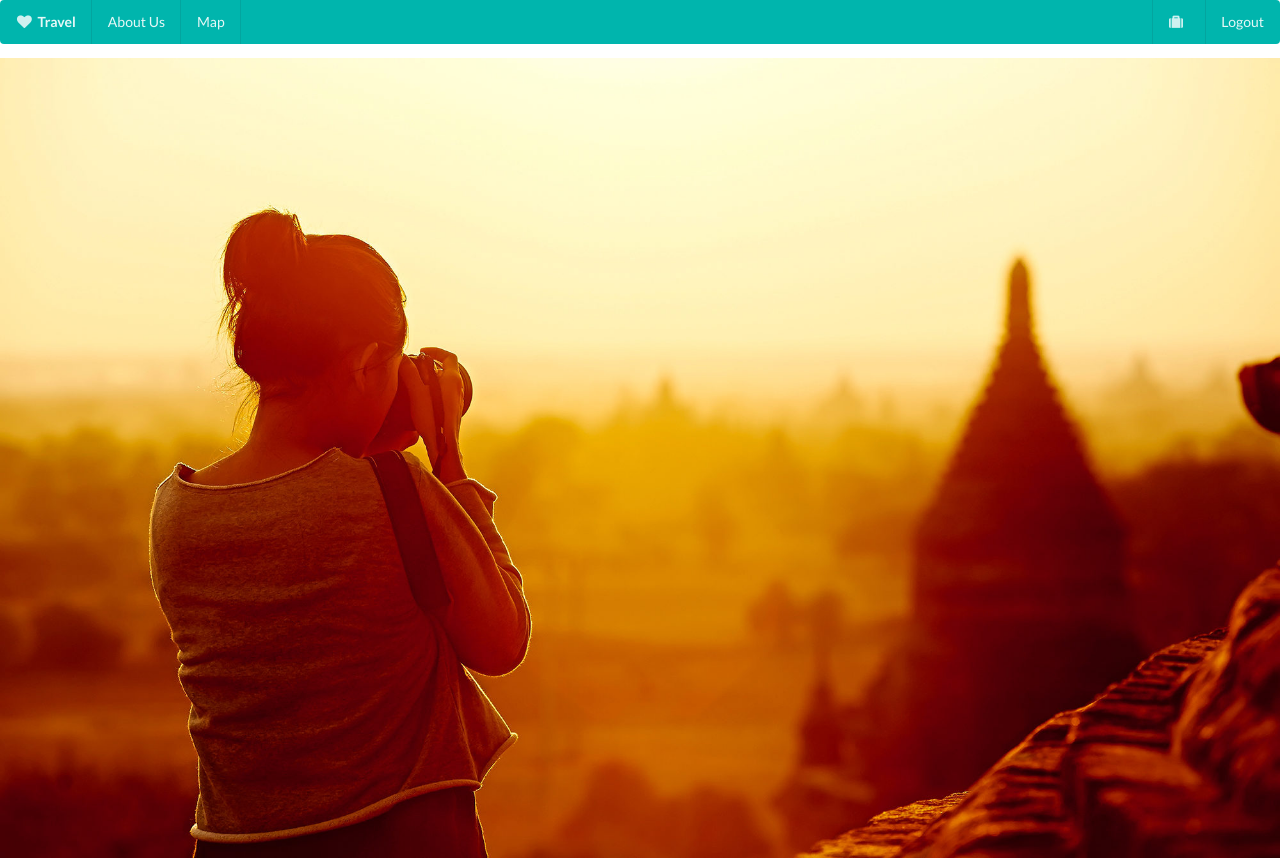
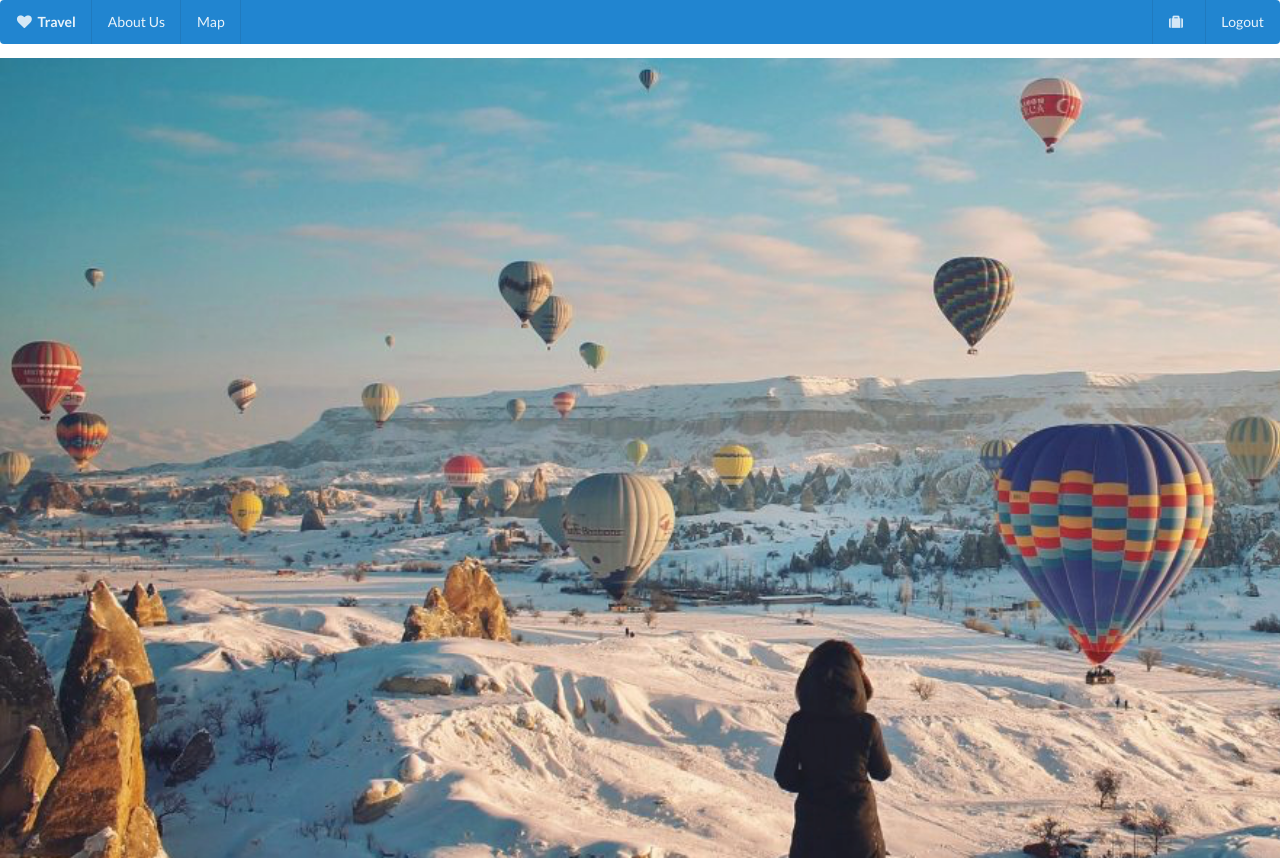
Before and after one commit to lindsaycriswell/learn-love-travel, a React (Create React App) app in the folder love-travel-frontend/: page / in a window 1280 px wide. Built offline with nearby package versions, Linux system fonts and the light colour scheme; what google-maps-react would draw is missing.

Commit message:
changed front photo and navbar color

```diff
--- a/love-travel-frontend/src/navBar.js
+++ b/love-travel-frontend/src/navBar.js
@@ -10,7 +10,7 @@ import { Link } from 'react-router-dom'
 
 const NavBar = props => {
   return (
-    <div className="ui teal inverted menu">
+    <div className="ui blue inverted menu">
       <div className="header item">
         <i className="heart icon"></i> Travel
       </div>
--- a/love-travel-frontend/src/pages/home.js
+++ b/love-travel-frontend/src/pages/home.js
@@ -1,13 +1,13 @@
 
 
-import Image from "../images/sunrise-myanmar.jpg"
+import Image from "../images/travel-balloons.png"
 
 import React from "react";
 
 let sectionStyle = {
   margin: 0,
-  width: "100%",
-  height: "800px",
+  // width: "100vw",
+  height: "100vh",
   backgroundSize : 'cover',
   backgroundImage: `url(${Image})`
 };
```
Also changed, not shown: love-travel-frontend/src/images/balloons-snow.jpg (added), love-travel-frontend/src/images/travel-balloons.png (added).
